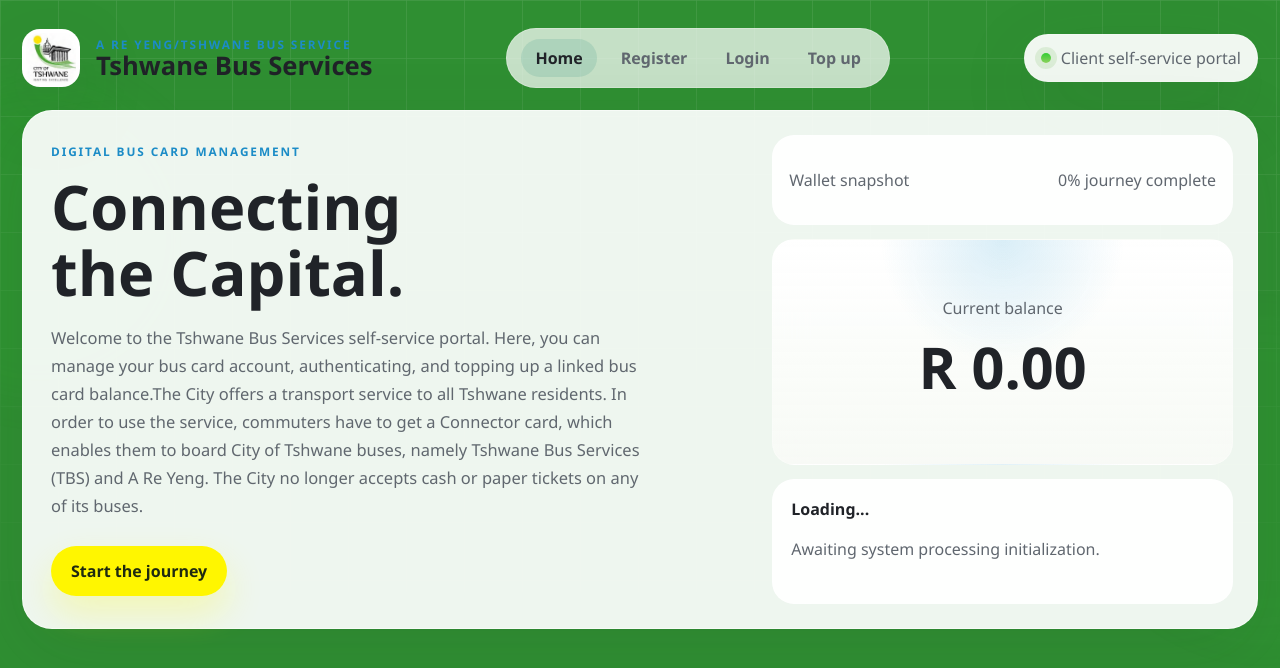
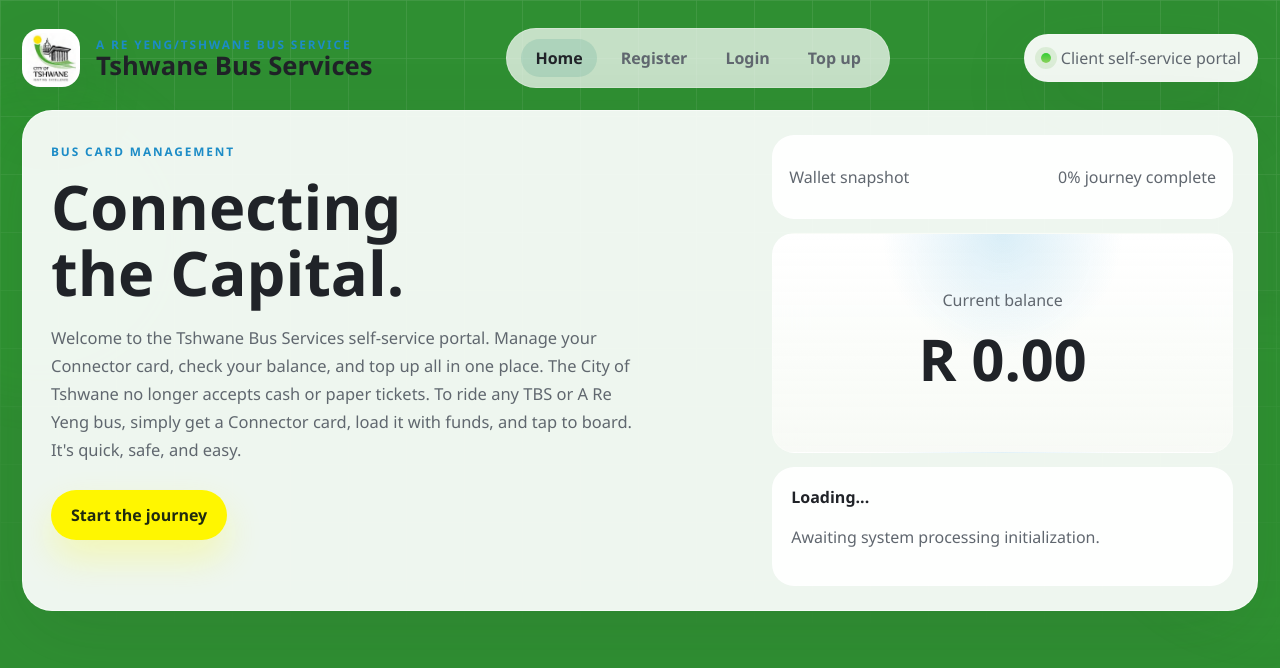
Before and after one commit to MICHAELSIBANDA/Tshwane-Project-Group-2, a React (Vite) app: page / in a window 1280 px wide. Shown: the top 668 px of the page. Built offline with nearby package versions, Linux system fonts and the light colour scheme; no server answers.

Commit message:
changed welcoming paragraph, changed the section tags-sign up,login,acccount summary- to remove AI feel

```diff
--- a/src/pages/HomePage.jsx
+++ b/src/pages/HomePage.jsx
@@ -9,12 +9,13 @@
     <>
       <section className="hero panel">
         <div className="hero-copy">
-          <p className="section-tag">Digital bus card management</p>
+          <p className="section-tag">Bus card management</p>
           <h2>Connecting the Capital.</h2>
           <p className="hero-text">
-            Welcome to the Tshwane Bus Services self-service portal. Here, you can manage your bus card account,
-             authenticating, and topping up a linked bus card balance.The City offers a transport service to all
-              Tshwane residents. In order to use the service, commuters have to get a Connector card, which enables them to board City of Tshwane buses, namely Tshwane Bus Services (TBS) and A Re Yeng. The City no longer accepts cash or paper tickets on any of its buses.
+          Welcome to the Tshwane Bus Services self-service portal.
+          Manage your Connector card, check your balance, and top up all in one place.
+
+          The City of Tshwane no longer accepts cash or paper tickets. To ride any TBS or A Re Yeng bus, simply get a Connector card, load it with funds, and tap to board. It's quick, safe, and easy.
           </p>
 
           <div className="hero-actions">
--- a/src/pages/LoginPage.jsx
+++ b/src/pages/LoginPage.jsx
@@ -12,7 +12,7 @@
     <section className="panel form-panel single-page-panel">
       <div className="section-heading compact">
         <div>
-          <p className="section-tag">Login</p>
+          <p className="section-tag"></p>
           <h3>Secure access to the linked account</h3>
         </div>
         <span className={`pill ${access.loggedIn ? 'pill-success' : 'pill-muted'}`}>
--- a/src/pages/RegisterPage.jsx
+++ b/src/pages/RegisterPage.jsx
@@ -12,7 +12,7 @@
     <section className="panel form-panel single-page-panel">
       <div className="section-heading compact">
         <div>
-          <p className="section-tag">Sign-up</p>
+          <p className="section-tag"></p>
           <h3>Create a verified client profile</h3>
         </div>
         <span className={`pill ${access.registered ? 'pill-success' : 'pill-muted'}`}>
--- a/src/pages/TopUpPage.jsx
+++ b/src/pages/TopUpPage.jsx
@@ -9,10 +9,10 @@
       <article className="panel form-panel accent-panel">
         <div className="section-heading compact">
           <div>
-            <p className="section-tag">Top up</p>
+            <p className="section-tag"></p>
             <h3>Process a payment and update the card balance</h3>
           </div>
-          <span className="pill pill-accent">Bank API simulated</span>
+          <span className="pill pill-accent"></span>
         </div>
 
         <form className="stack" onSubmit={handleTopUp}>
@@ -76,7 +76,7 @@
       <article className="panel summary-panel single-page-panel">
         <div className="section-heading compact">
           <div>
-            <p className="section-tag">Account summary</p>
+            <p className="section-tag"></p>
             <h3>Linked bus card and recent transactions</h3>
           </div>
           <span className={`pill ${access.loggedIn ? 'pill-success' : 'pill-muted'}`}>
```
